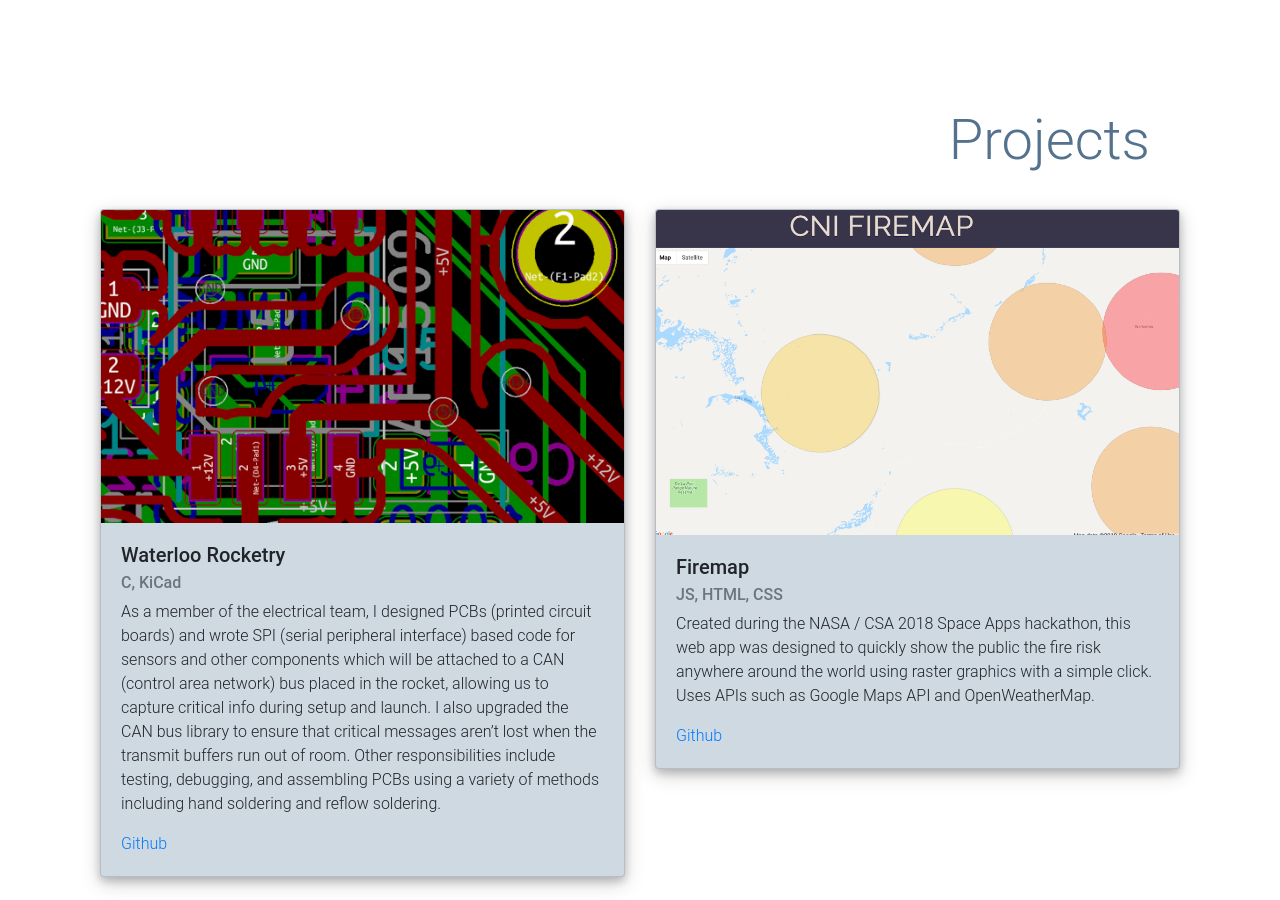
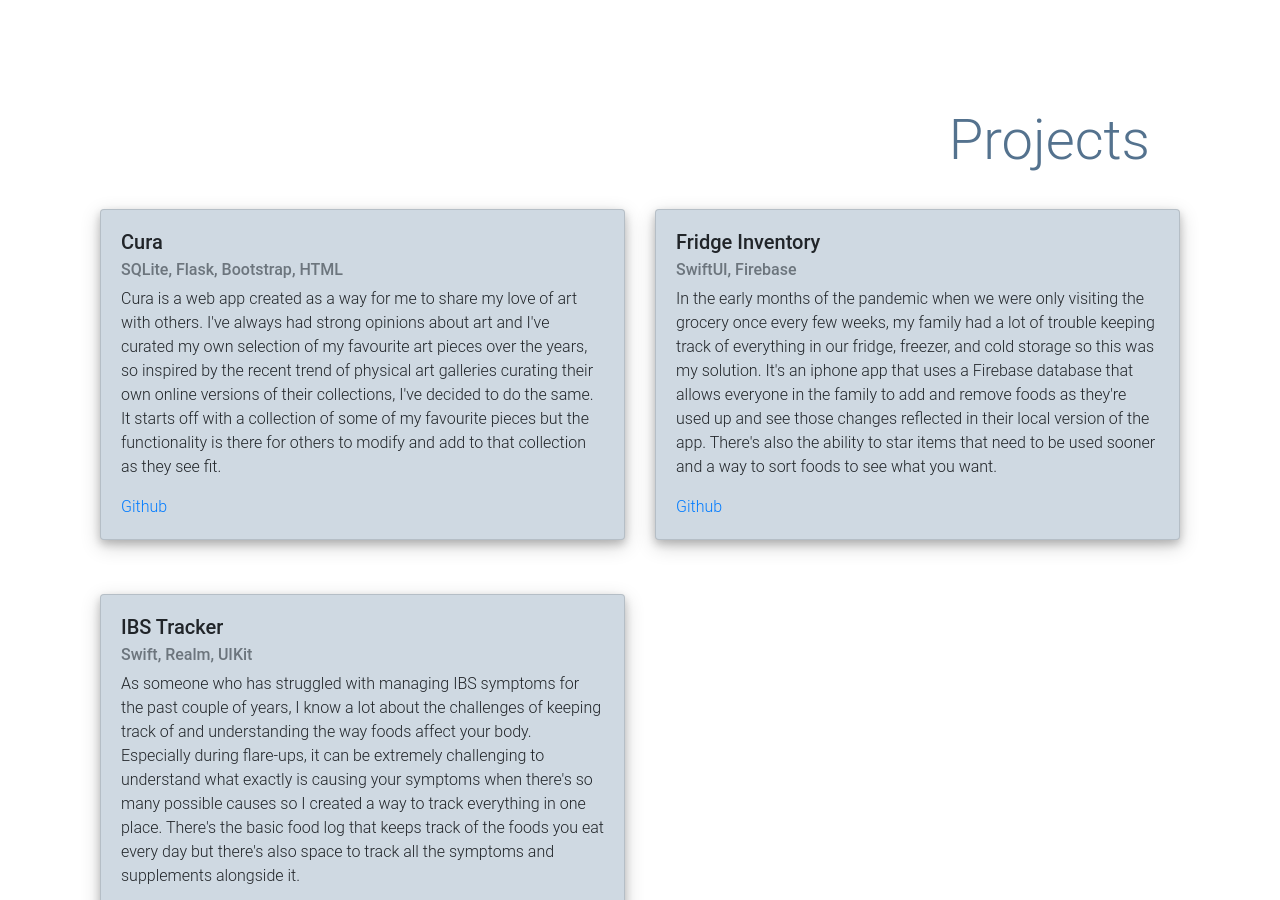
Before and after one commit to annewang27/annewang27.github.io, a Jekyll site: the page index.html, which Jekyll copies as it is, in a window 1280 px wide and 900 px high, scrolled down 4309 px. Built offline with Jekyll 4.4.1, drawn with Linux system fonts in a browser that asks for light colours; some of the changed text lies outside the part shown.

Commit message:
Updated projects section

```diff
--- a/index.html
+++ b/index.html
@@ -271,26 +271,49 @@
 			<div class="row">
 				<div class="col-lg-6">
 					<div class="card">
-						<img src="/Icons/Screen Shot 2019-05-19 at 1.40.47 PM.png" class="card-img-top" alt="pcb board on kiCad">
 						<div class="card-body">
-							<h5 class="card-title">Waterloo Rocketry</h5>
-							<h6 class="card-subtitle mb-2 text-muted">C, KiCad</h6>
-							<p class="card-text">As a member of the electrical team, I designed PCBs (printed circuit boards) and wrote SPI (serial peripheral interface) based code for sensors and other
-								components which will be attached to a CAN (control area network) bus placed in the rocket, allowing us to capture critical info during setup and launch. I also upgraded
-								the CAN bus library to ensure that critical messages aren’t lost when the transmit buffers run out of room. Other responsibilities include testing, debugging, and assembling
-								PCBs using a variety of methods including hand soldering and reflow soldering.</p>
-							<a href="https://github.com/waterloo-rocketry" class="card-link">Github</a>
+							<h5 class="card-title">Cura</h5>
+							<h6 class="card-subtitle mb-2 text-muted">SQLite, Flask, Bootstrap, HTML</h6>
+							<p class="card-text">
+								Cura is a web app created as a way for me to share my love of art with others. I've always had strong opinions about
+								art and I've curated my own selection of my favourite art pieces over the years, so inspired by the recent trend of
+								physical art galleries curating their own online versions of their collections, I've decided to do the same. It starts off
+								with a collection of some of my favourite pieces but the functionality is there for others to modify and add to that collection
+								as they see fit.
+							</p>
+							<a href="https://github.com/annewang27/cura" class="card-link">Github</a>
 						</div>
 					</div>
 				</div>
 				<div class="col-lg-6">
 					<div class="card">
-						<img src="Screen Shot 2019-05-20 at 4.23.52 PM.png" class="card-img-top" alt="Firemap">
 						<div class="card-body">
-							<h5 class="card-title">Firemap</h5>
-							<h6 class="card-subtitle mb-2 text-muted">JS, HTML, CSS</h6>
-							<p class="card-text">Created during the NASA / CSA 2018 Space Apps hackathon, this web app was designed to quickly show the public the fire risk anywhere around the world using raster graphics with a simple click. Uses APIs such as Google Maps API and OpenWeatherMap.</p>
-							<a href="https://github.com/yfxu/Project-Firemap" class="card-link">Github</a>
+							<h5 class="card-title">Fridge Inventory</h5>
+							<h6 class="card-subtitle mb-2 text-muted">SwiftUI, Firebase</h6>
+							<p class="card-text">
+								In the early months of the pandemic when we were only visiting the grocery once every few weeks, my family had a lot of
+								trouble keeping track of everything in our fridge, freezer, and cold storage so this was my solution. It's an iphone app
+								that uses a Firebase database that allows everyone in the family to add and remove foods as they're used up and see those
+								changes reflected in their local version of the app. There's also the ability to star items that need to be used sooner and
+								a way to sort foods to see what you want.
+							</p>
+							<a href="https://github.com/annewang27/FoodInventoryApp" class="card-link">Github</a>
+						</div>
+					</div>
+				</div>
+				<div class="col-lg-6">
+					<div class="card">
+						<div class="card-body">
+							<h5 class="card-title">IBS Tracker</h5>
+							<h6 class="card-subtitle mb-2 text-muted">Swift, Realm,  UIKit</h6>
+							<p class="card-text">
+								As someone who has struggled with managing IBS symptoms for the past couple of years, I know a lot about the challenges of
+								keeping track of and understanding the way foods affect your body. Especially during flare-ups, it can be extremely challenging
+								to understand what exactly is causing your symptoms when there's so many possible causes so I created a way to track everything in
+								one place. There's the basic food log that keeps track of the foods you eat every day but there's also space to track all the
+								symptoms and supplements alongside it.
+							</p>
+							<a href="https://github.com/annewang27/IBS-Tracker" class="card-link">Github</a>
 						</div>
 					</div>
 				</div>
@@ -312,21 +335,26 @@
 			</div>
 		</div>
 		<div class="container description">
-				I’m currently in my 1B term at the University of Waterloo studying computer engineering. In 1A, I was ranked 6th out of 223 students in all of ECE and maintained a 90% average, and was placed on
-				the Dean’s list while still finding time to be involved in student design teams and extracurricular clubs. I was also awarded the Faculty of Engineering Scholarship and the President’s Scholarship of Distinction.
+				I’m currently in my 3B term at the University of Waterloo studying computer engineering.
 		</div>
 		<div class="container">
 			<h4 id="relevant">Relevant Courses</h4>
 			<div class="row">
 				<div class="col-sm-6">
-					<h5>Fundamentals of Programming</h5>
-					<h6 class="text-muted">ECE 150</h6>
-					<p>Learned the fundamentals of object oriented programming through C++.</p>
+					<h5>Algorithms and Data Structures</h5>
+					<h6 class="text-muted">ECE 250</h6>
 				</div>
 				<div class="col-sm-6">
-					<h5>Digital Circuits and Systems</h5>
-					<h6 class="text-muted">ECE 124</h6>
-					<p>Learning about boolean algebra and functions along with VHDL and other low-level hardware description languages.</p>
+					<h5>Systems Programming and Concurrency</h5>
+					<h6 class="text-muted">ECE 252</h6>
+				</div>
+				<div class="col-sm-6">
+					<h5>Real-Time Operating Systems</h5>
+					<h6 class="text-muted">ECE 350</h6>
+				</div>
+				<div class="col-sm-6">
+					<h5>Database Systems</h5>
+					<h6 class="text-muted">ECE 356</h6>
 				</div>
 			</div>
 		</div>
```
